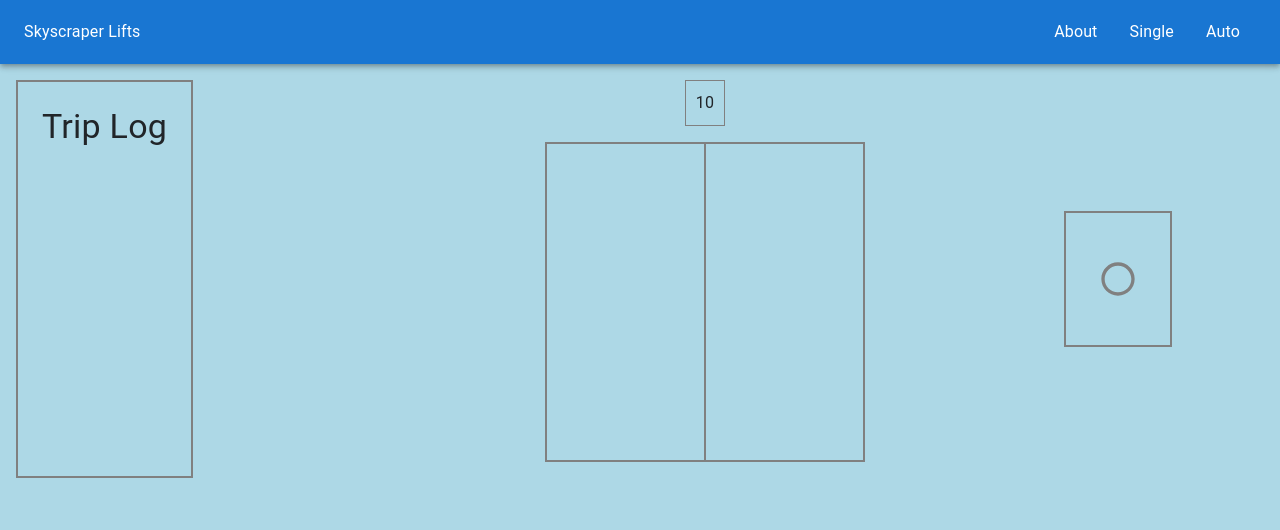
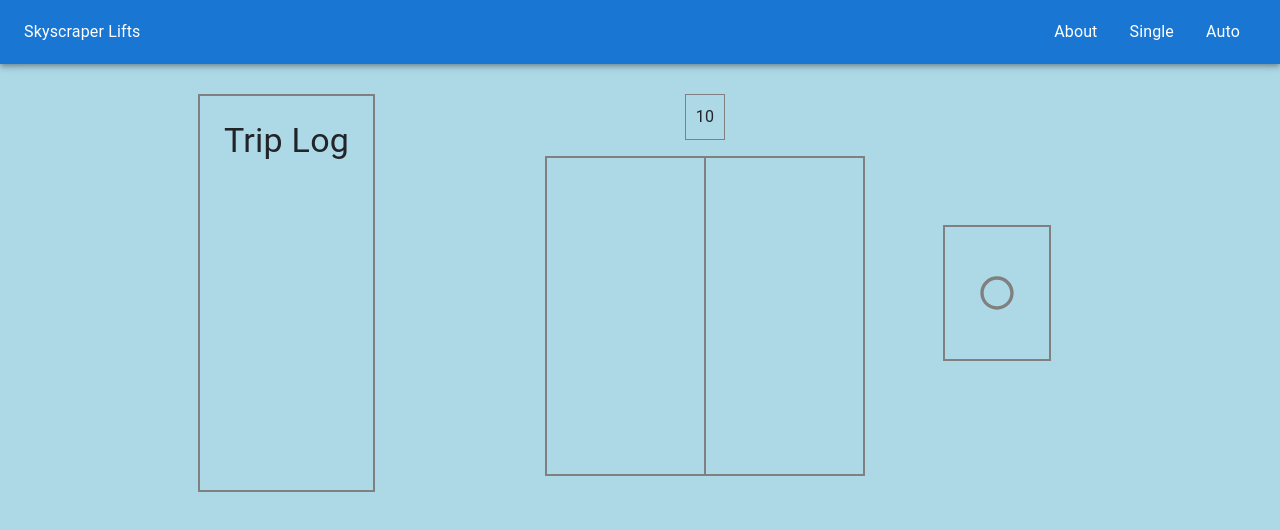
Before and after one commit to JamesFThomas/skyscraper-lifts, a React (Create React App) app: page /single in a window 1280 px wide. Shown: the top 530 px of the page. Built offline with nearby package versions, Linux system fonts and the light colour scheme.

Commit message:
smaller container Single page

```diff
--- a/src/components/layout/TripLog.js
+++ b/src/components/layout/TripLog.js
@@ -14,13 +14,16 @@ const stackStyles = () => {
 
 const TripLog = () => {
   const tripArr = useSelector((state) => state.display.trips);
+  console.log("tripArr", tripArr);
   return (
     <Stack sx={stackStyles} padding={3} spacing={1} alignItems={"center"}>
       <Typography variant="h4">Trip Log</Typography>
-      {tripArr.map((trip, index) => (
-        <Typography key={index}>{`Trip #${(index += 1)}, Start:${
-          trip.currentFloor
-        }, End:${trip.endFloor} Time:${trip.tripTime}`}</Typography>
+      {tripArr.map(({ currentFloor, endFloor, tripTime }, index) => (
+        <Typography key={index}>{`T#${(index += 1)}, S:${
+          currentFloor === 0 ? "L" : currentFloor
+        }, E:${
+          endFloor !== "0" ? endFloor : "L"
+        } Time:${tripTime}`}</Typography>
       ))}
     </Stack>
   );
--- a/src/components/pages/Single.js
+++ b/src/components/pages/Single.js
@@ -32,8 +32,14 @@ const Single = () => {
   const MOVING = useSelector((state) => state.display.MOVING);
 
   return (
-    <Box sx={{ padding: "16px" }}>
-      <Grid container spacing={2}>
+    <Box
+      sx={{
+        paddingTop: "30px",
+        alignItems: "center",
+        ...centeredItemStyles(),
+      }}
+    >
+      <Grid container maxWidth={"md"} spacing={2}>
         <Grid item xs={4}>
           <TripLog />
         </Grid>
@@ -45,8 +51,12 @@ const Single = () => {
           )}
           {IDLE && (
             <Box sx={spacedItemStyles}>
-              <LiftDoors />
-              <CallPanel />
+              <Box sx={centeredItemStyles}>
+                <LiftDoors />
+              </Box>
+              <Box sx={centeredItemStyles}>
+                <CallPanel />
+              </Box>
             </Box>
           )}
           {SELECT && (
```
